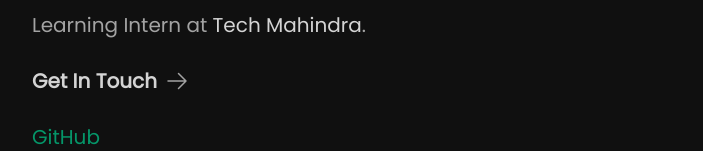
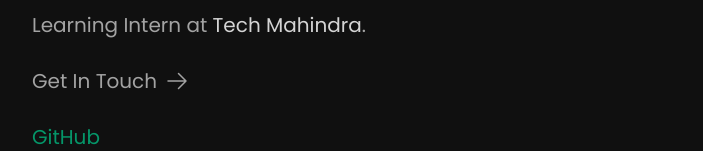
Before and after one commit to achntj/www, a Next.js app: page / in a window 1280 px wide. Shown: the part 347-498 px from the top of the page, without its empty margins (288-991 px from the left). Built offline with nearby package versions, Linux system fonts and the light colour scheme.

Commit message:
typography

```diff
--- a/pages/_document.tsx
+++ b/pages/_document.tsx
@@ -18,7 +18,7 @@ export default function Document() {
         />
       </Head>
       <body
-        className={`mt-10 mb-24 p-4 text-base bg-white dark:bg-[#101010] antialiased text-neutral-600 dark:text-neutral-400 max-w-2xl mx-auto`}
+        className={`mt-10 mb-24 p-4 text-base bg-white dark:bg-[#101010] antialiased text-neutral-800 dark:text-neutral-400 max-w-2xl mx-auto`}
       >
         <Main />
         <NextScript />
--- a/pages/index.tsx
+++ b/pages/index.tsx
@@ -46,7 +46,7 @@ export default function Home() {
           .
         </p>
         <Link href="/contact" className="flex items-center group space-x-2">
-          <h2>Get In Touch</h2>
+          <p>Get In Touch</p>
           <ArrowRightIcon className="group-hover:translate-x-4 transition h-6 w-6" />{" "}
         </Link>
 
```
